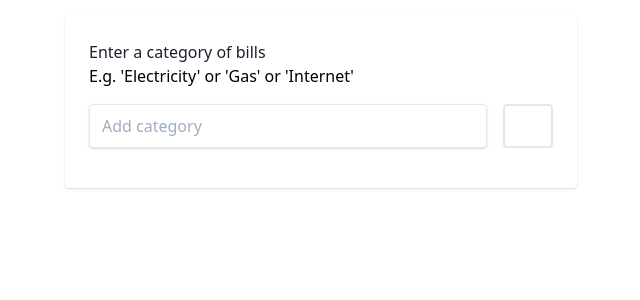
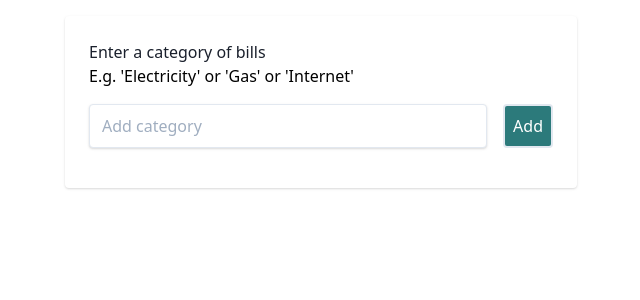
Before and after one commit to charmcity-code/bill-tracker, a Vue app: page / in a window 1280 px wide. Shown: the top 300 px of the page, without its empty margins (319-959 px from the left). Built offline with nearby package versions, Linux system fonts and the light colour scheme.

Commit message:
edit tailwind classes

```diff
--- a/src/components/AddBill.vue
+++ b/src/components/AddBill.vue
@@ -27,7 +27,7 @@
             v-model="amount"
           />
           <button
-            class="flex-no-shrink p-2 border-2 rounded bg-teal text-white border-teal hover:text-white hover:bg-teal"
+            class="flex-no-shrink p-2 border-2 rounded bg-teal-700 text-white border-teal hover:text-white hover:bg-teal-700"
             @click="handleClick"
           >
             Add
--- a/src/components/AddCategory.vue
+++ b/src/components/AddCategory.vue
@@ -11,7 +11,7 @@
             v-model="category"
           />
           <button
-            class="flex-no-shrink p-2 border-2 rounded bg-teal text-white border-teal hover:text-white hover:bg-teal"
+            class="flex-no-shrink p-2 border-2 rounded bg-teal-700 text-white border-teal hover:text-white hover:bg-teal-700"
             @click="handleClick"
           >
             Add
```
